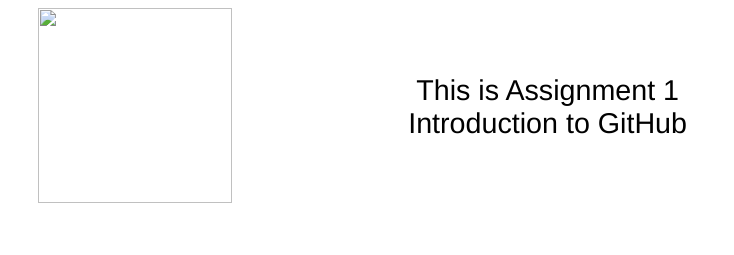
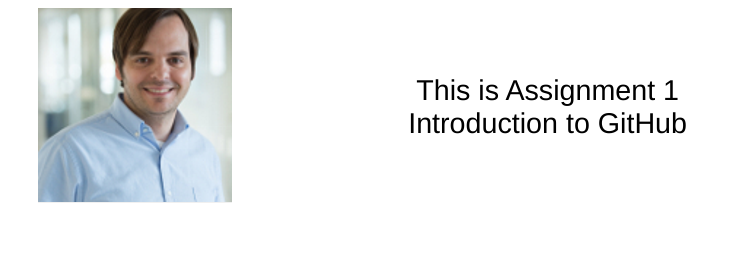
Before and after one commit to apachecoa/apachecoa.github.io, a plain HTML site: page index.html in a window 1280 px wide. Shown: the top 255 px of the page, without its empty margins (0-734 px from the left). Drawn offline with Linux system fonts and the light colour scheme.

Commit message:
Add files via upload

```diff
--- a/index.html
+++ b/index.html
@@ -1594,9 +1594,9 @@ table.MsoTable15Plain3NWCell
    <o:lock v:ext="edit" aspectratio="t"/>
   </v:shapetype><v:shape id="Picture_x0020_1" o:spid="_x0000_i1025" type="#_x0000_t75"
    style='width:145.5pt;height:146.25pt;visibility:visible;mso-wrap-style:square'>
-   <v:imagedata src="index_files/image001.png" o:title=""/>
+   <v:imagedata src="apa.png" o:title=""/>
   </v:shape><![endif]--><![if !vml]><img width=194 height=195
-  src="index_files/image001.png" v:shapes="Picture_x0020_1"><![endif]></span></p>
+  src="apa.png" v:shapes="Picture_x0020_1"><![endif]></span></p>
   </td>
   <td width=48 valign=top style='width:.5in;padding:0in 5.4pt 0in 5.4pt;
   height:2.8in'>
```
